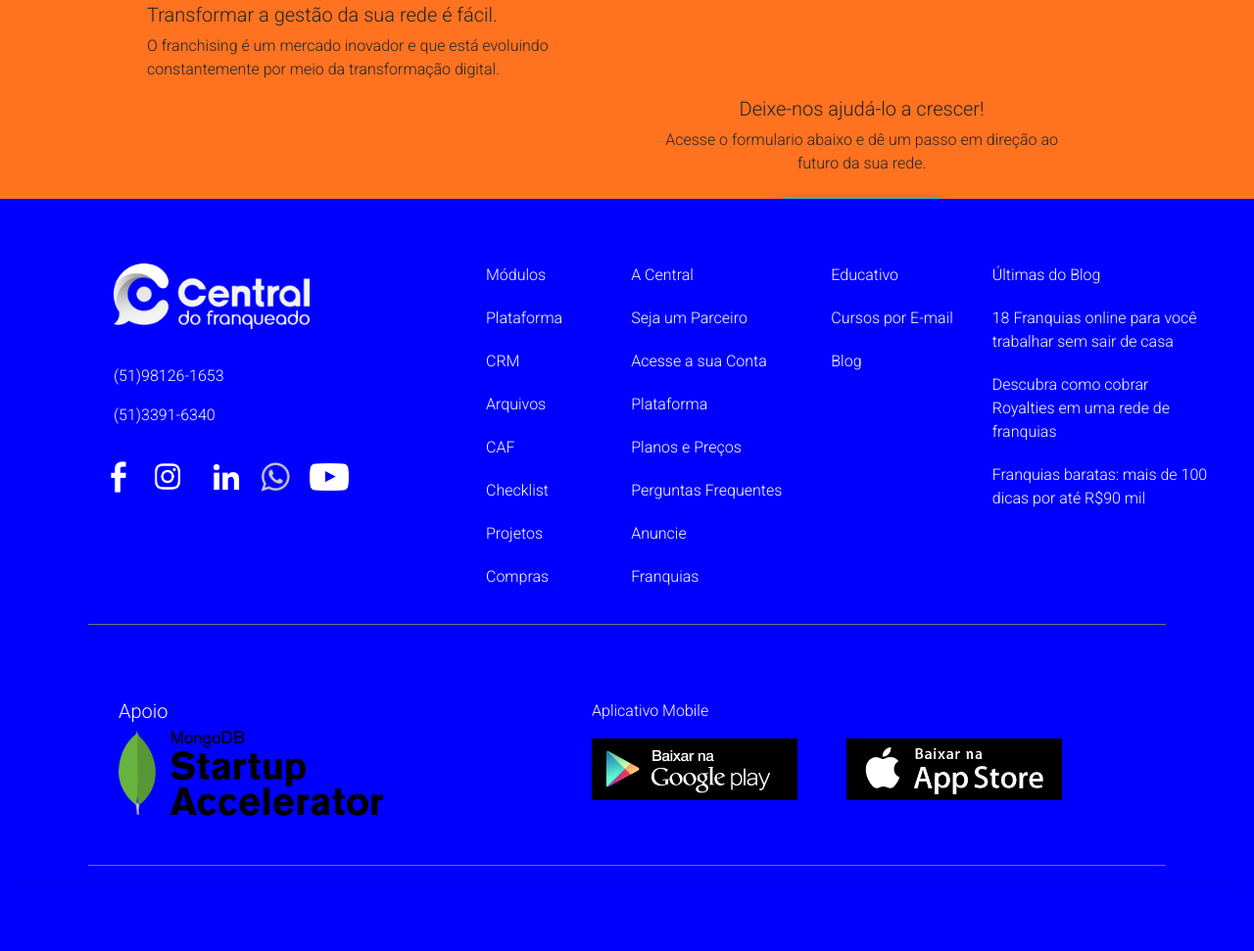
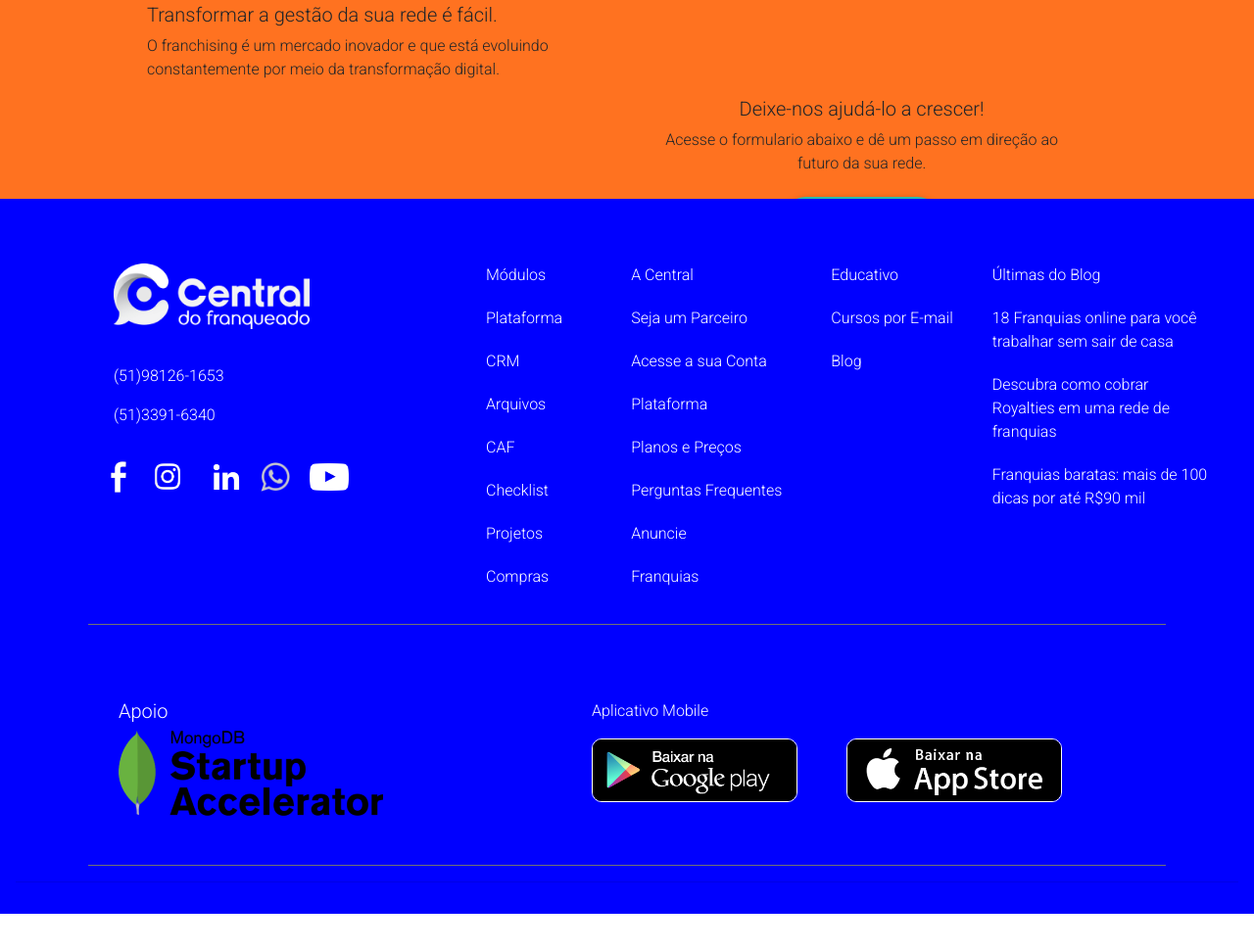
Before and after one commit to v4luss/franqueado, a Gatsby site: page /test in a window 1280 px wide. Shown: the part 3911-4882 px from the top of the page at 98% size. After the commit the page ends 4844 px from the top, so only its background shows below. Built offline with nearby package versions, Linux system fonts and the light colour scheme; Gatsby itself is replaced by a stand-in of ours.

Commit message:
addedButtonsBorder

```diff
--- a/src/components/footer.js
+++ b/src/components/footer.js
@@ -28,7 +28,7 @@ import AppleStoreBtn from '../images/apple_store.png'
 
 const Section5 = () => {
     return (
-        <MDBModalBody style={{height: '1000px', backgroundColor: 'blue', color: 'white'}}>
+        <MDBModalBody style={{backgroundColor: 'blue', color: 'white'}}>
             <div style={{paddingTop: '50px', paddingLeft: '100px'}}>
                 <div style={{float: 'left'}}>
                     <figure style={{}}>
@@ -96,8 +96,8 @@ const Section5 = () => {
 
             <div style={{float: 'right', paddingRight: '180px', paddingTop: '60px'}}>
                 <p>Aplicativo Mobile</p>
-                <img src={GooglePlayBtn} style={{width: '210px', marginRight: '50px'}}/>
-                <img src={AppleStoreBtn} style={{width: '220px'}}/>
+                <img src={GooglePlayBtn} style={{width: '210px', marginRight: '50px', borderRadius: '10px', borderStyle: 'solid', borderWidth: '1px', borderColor: 'white'}}/>
+                <img src={AppleStoreBtn} style={{width: '220px', borderRadius: '10px', borderStyle: 'solid', borderWidth: '1px', borderColor: 'white'}}/>
 
             </div>
                 <hr color='grey' style={{clear: 'both', width: '1100px'}}/>
--- a/src/components/section5.js
+++ b/src/components/section5.js
@@ -27,7 +27,7 @@ const Section5 = () => {
             <div style={{float: 'right', textAlign: 'center', marginRight: '100px'}}>
                 <h5>Deixe-nos ajudá-lo a crescer!</h5>
                 <p>Acesse o formulario abaixo e dê um passo em direção ao <br/>futuro da sua rede.</p>
-                <MDBBtn>Fale Conosco</MDBBtn>
+                <MDBBtn style={{borderRadius: '30px'}}>Fale Conosco</MDBBtn>
             </div>
         </MDBModalBody>
 
```
